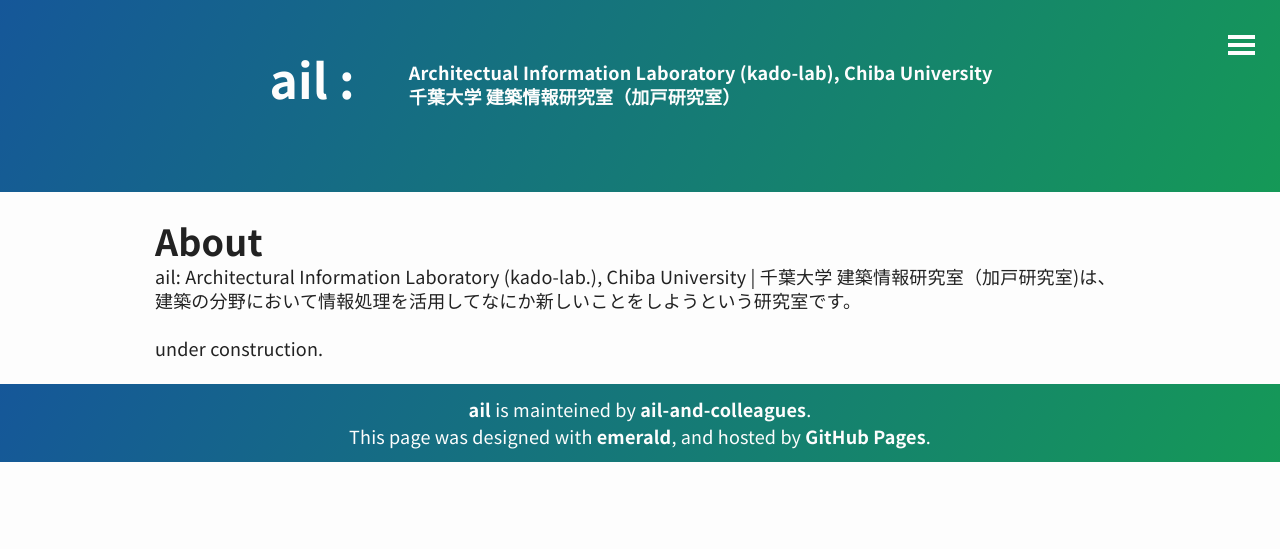
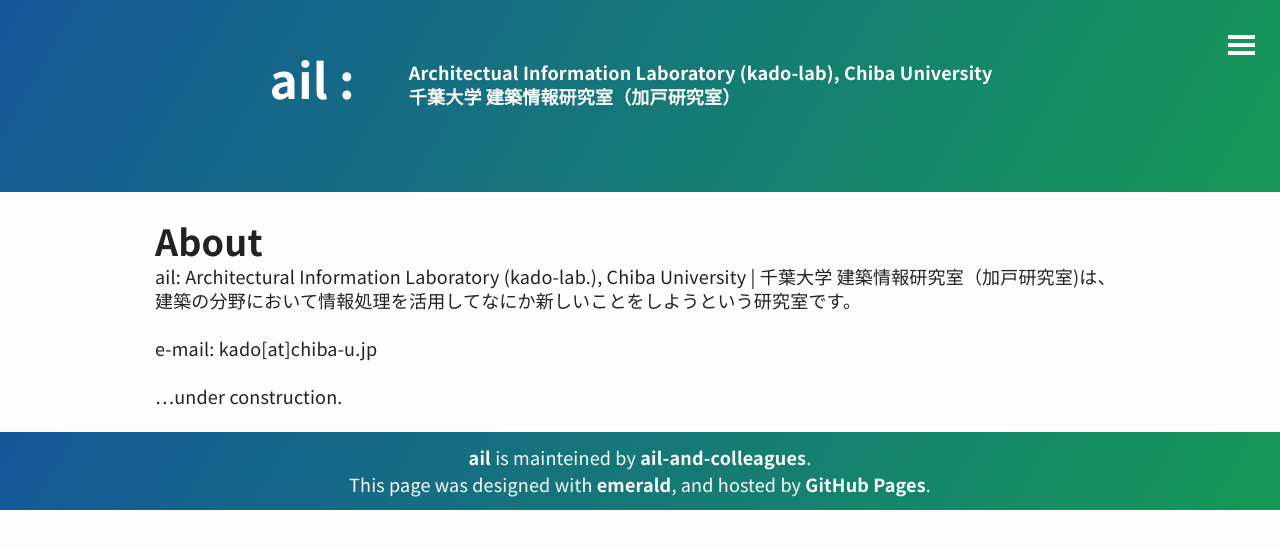
Before and after one commit to ail-and-colleagues/ail-and-colleagues.github.io, a Jekyll site: the page built from staticpages/about.html.md, in a window 1280 px wide. Shown: the top 549 px of the page. Built offline with Jekyll 4.4.1, drawn with Linux system fonts in a browser that asks for light colours.

Commit message:
Update about.html.md

```diff
--- a/staticpages/about.html.md
+++ b/staticpages/about.html.md
@@ -6,4 +6,6 @@
 ## About
 ail: Architectural Information Laboratory (kado-lab.), Chiba University | 千葉大学 建築情報研究室（加戸研究室)は、建築の分野において情報処理を活用してなにか新しいことをしようという研究室です。
 
-under construction.
+e-mail: kado[at]chiba-u.jp
+
+...under construction.
```
